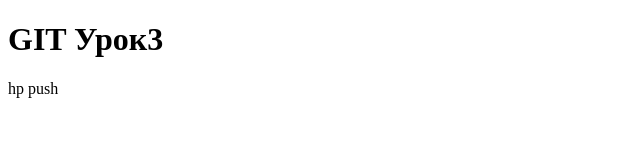
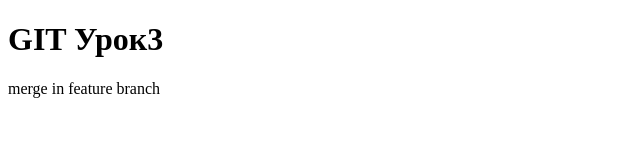
Before and after one commit to Aliibnabdul/testSite, a plain HTML site: page index.html in a window 1280 px wide. Shown: the whole page, without its empty margins (0-640 px from the left). Drawn offline with Linux system fonts and the light colour scheme.

Commit message:
merge in fature branch

```diff
--- a/index.html
+++ b/index.html
@@ -7,6 +7,6 @@
 	</head>
 	<body>
 		<h1>GIT Урок3 </h1>
-		<p>hp push</p>
+		<p>merge in feature branch</p>
 	</body>
 </html>
```
